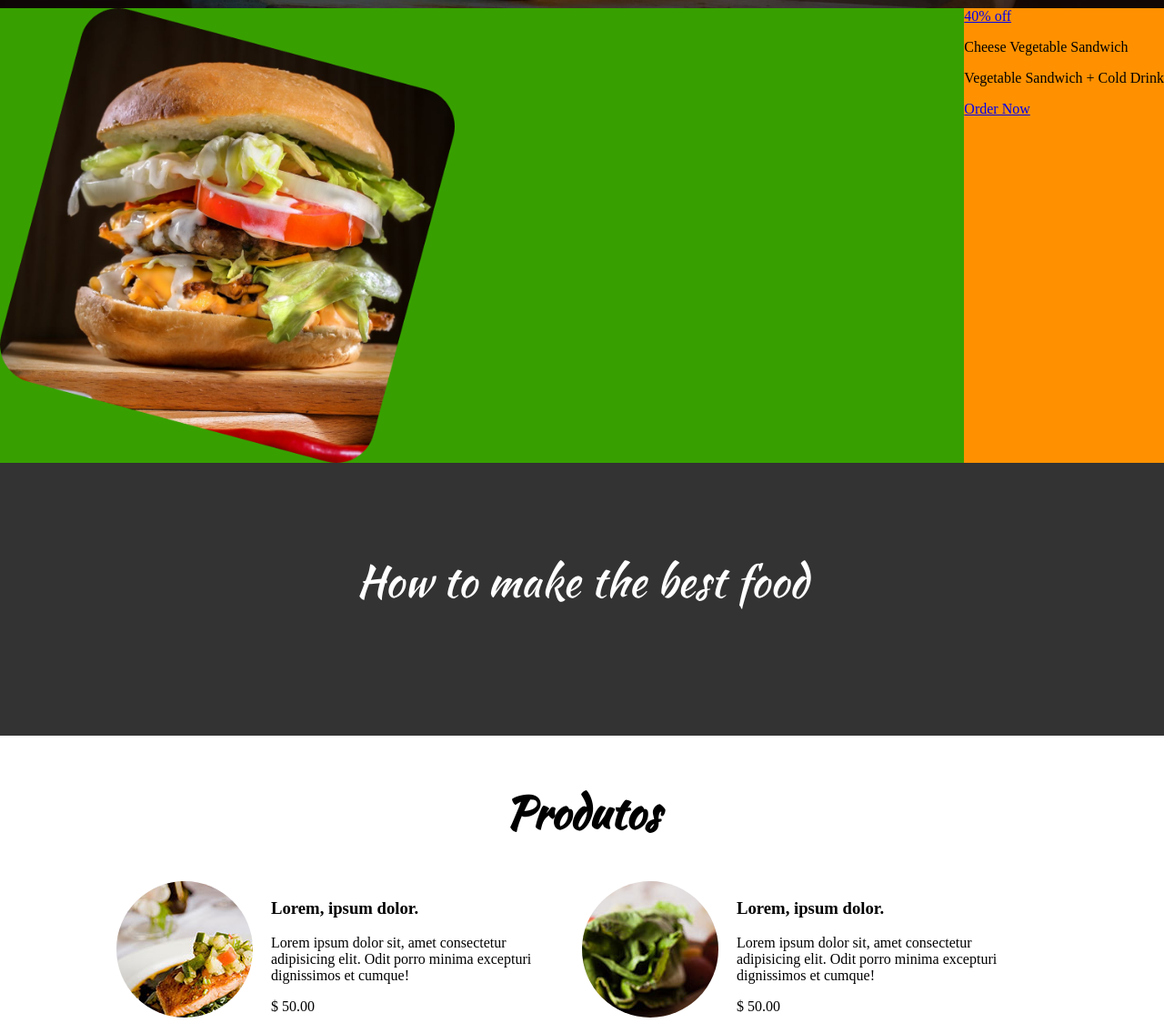
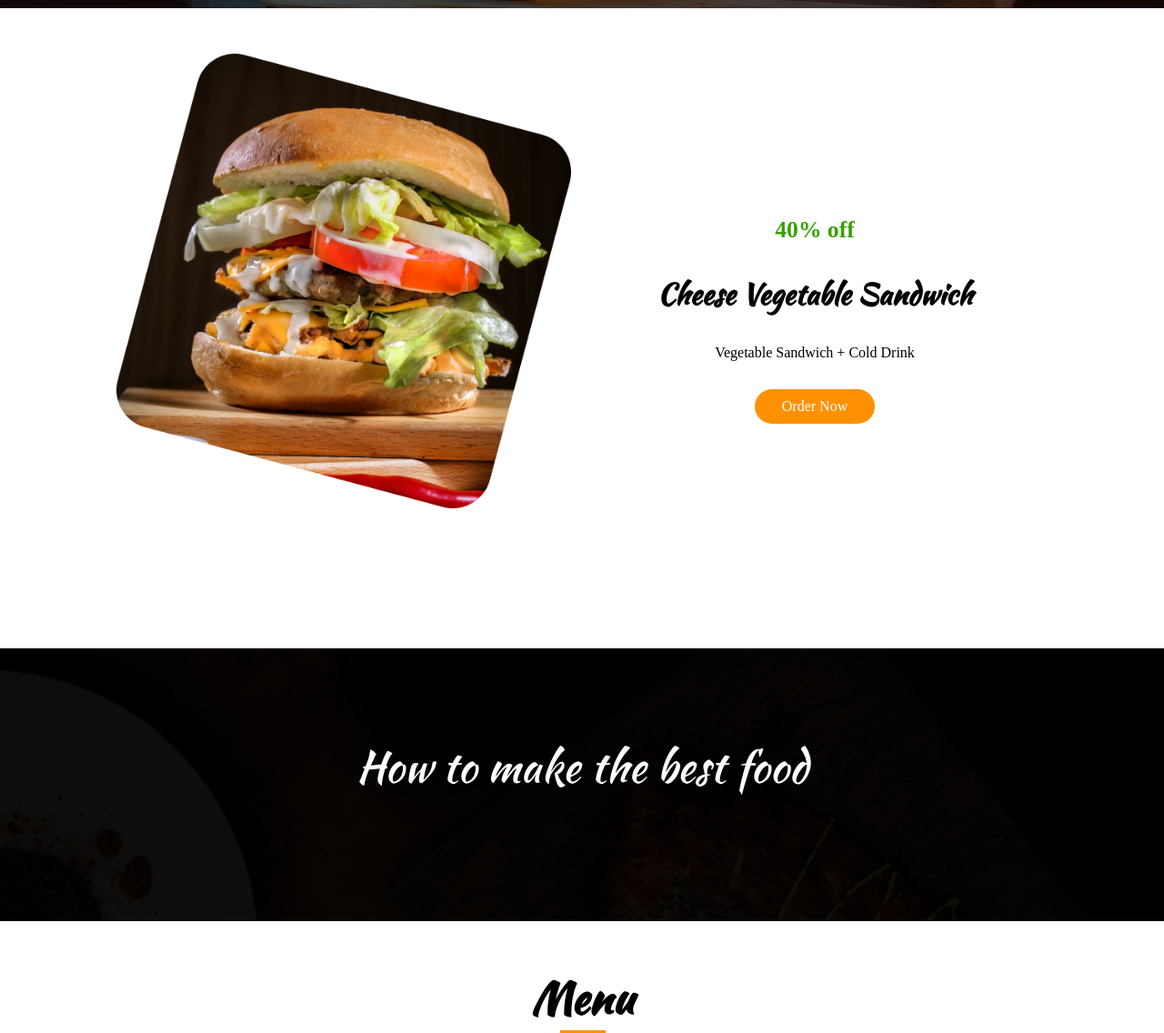
Before and after one commit to andersontecnicoprogramador/site-projeto-aula-Tec-infor-internet-Anderson, a plain HTML site: page index.html in a window 1280 px wide. Shown: the part 571-1707 px from the top of the page at 91% size. Drawn offline with Linux system fonts and the light colour scheme.

Commit message:
seção video  e o menu da galeria foto

```diff
--- a/css/styles.css
+++ b/css/styles.css
@@ -1,7 +1,7 @@
-body{
-    margin: 0!important;
-    padding: 0;
+body {
+    margin: 0 !important;
 }
+
 .menu {
     width: 100%;
     /* width = Largura */
@@ -17,7 +17,7 @@ body{
 .menu .logo {
     flex: 1;
     /* Ocupará o espaço de 1 parte */
-    background-image: url('/img/logos.png');
+    background-image: url('img/resto.png');
     /* Background-Image - Imagem de Fundo */
     background-repeat: no-repeat;
     /* Repetição de Background */
@@ -51,6 +51,7 @@ body{
     padding: 20px;
     /* background-color: #ff9100; */
 
+
 }
 
 .menu ul li a:hover {
@@ -62,15 +63,15 @@ body{
 .banner {
     width: 100%;
     height: 500px;
-    background-image: url('/img/img-the-best-burger.jpg');
+    background-image: url('../img/img-the-best-burger.jpg');
     background-size: cover;
     background-position: center;
+    margin-bottom: 50px;
     background-attachment: fixed;
 
 }
 
 .banner .text {
-    color: #fff;
     height: 500px;
     display: flex;
     justify-content: center;
@@ -78,24 +79,28 @@ body{
 }
 
 .banner .text h2 {
-
+    color: #fff;
     margin-top: 0;
     font-family: 'Kaushan Script', cursive;
     font-weight: 100;
 }
 
-.mkt {
+.container {
+    width: 80%;
+    margin: auto;
+    /* background-color: #91c76d; */
+    min-height: 300px;
     display: flex;
-    background-color: #ff9100;
 }
 
-.mkt .img-mkt {
+.mkt {}
+
+.mkt .mkt-img {
     flex: 1;
     height: 500px;
     background-image: url('../img/order.png');
     background-repeat: no-repeat;
     background-size: contain;
-    background-color: #37a000;
 }
 
 .mkt .mkt-text {
@@ -104,7 +109,6 @@ body{
     margin-top: 15%;
     text-align: center;
     /* background-color: #ff9100; */
-
 }
 
 .mkt .mkt-text p {}
@@ -114,6 +118,7 @@ body{
     color: #37a000;
     font-size: 1.6em;
     font-weight: bold;
+
 }
 
 .mkt .mkt-text p.name {
@@ -131,13 +136,15 @@ body{
     text-decoration: none;
     display: inline-block;
     margin-top: 15px;
+
+
 }
 
 .video-banner {
     display: flex;
     width: 100%;
     height: 300px;
-    background-image: url('img/.video-banner');
+    background-image: url('../img/video-banner.jpg');
     background-size: cover;
     background-position: center bottom;
     margin-bottom: 50px;
@@ -168,10 +175,9 @@ body{
     z-index: 999;
 }
 
+.products {
+    /* background-color: #ff9100; */
 
-
- .products {
-    /* background-color: #ff9100; */
     min-height: 300px;
     width: 100%;
 }
@@ -180,6 +186,18 @@ body{
     text-align: center;
     font-family: 'Kaushan Script', cursive;
     font-size: 3em;
+    /* background-color: #ff9100; */
+}
+
+.products h2::after {
+    content: "";
+    width: 50px;
+    height: 5px;
+    background-color: #ff9100;
+    position: absolute;
+    display: block;
+    right: 48%;
+    /* margin-top: 100px; */
 }
 
 .product-container {
--- a/index.html
+++ b/index.html
@@ -45,24 +45,24 @@
 
     </section>
 
-    <div class="mkt">
-        <div class="img-mkt">
-
+    <section class="mkt">
+        <div class="container">
+            <div class="mkt-img"> </div>
+            <div class="mkt-text">
+                <p class="off"> 40% off </p>
+                <p class="name"> Cheese Vegetable Sandwich </p>
+                <p class="description"> Vegetable Sandwich + Cold Drink </p>
+                <a href="#">Order Now</a>
+            </div>
         </div>
-        <div class="img-text">
-           <a href="#">40% off</a>
-            <p>Cheese Vegetable Sandwich</p>
-            <p>Vegetable Sandwich + Cold Drink</p>
-            <a href="#" class="btn btn">Order Now</a>
-        </div>
-    </div>
+    </section>
 
     <section class="video-banner">
         <h2> How to make the best food </h2>
     </section>
 
 <section class="products">
-        <h2>Produtos</h2>
+        <h2>Menu</h2>
         <div class="product-container">
 
             <div class="product-items ">
```
